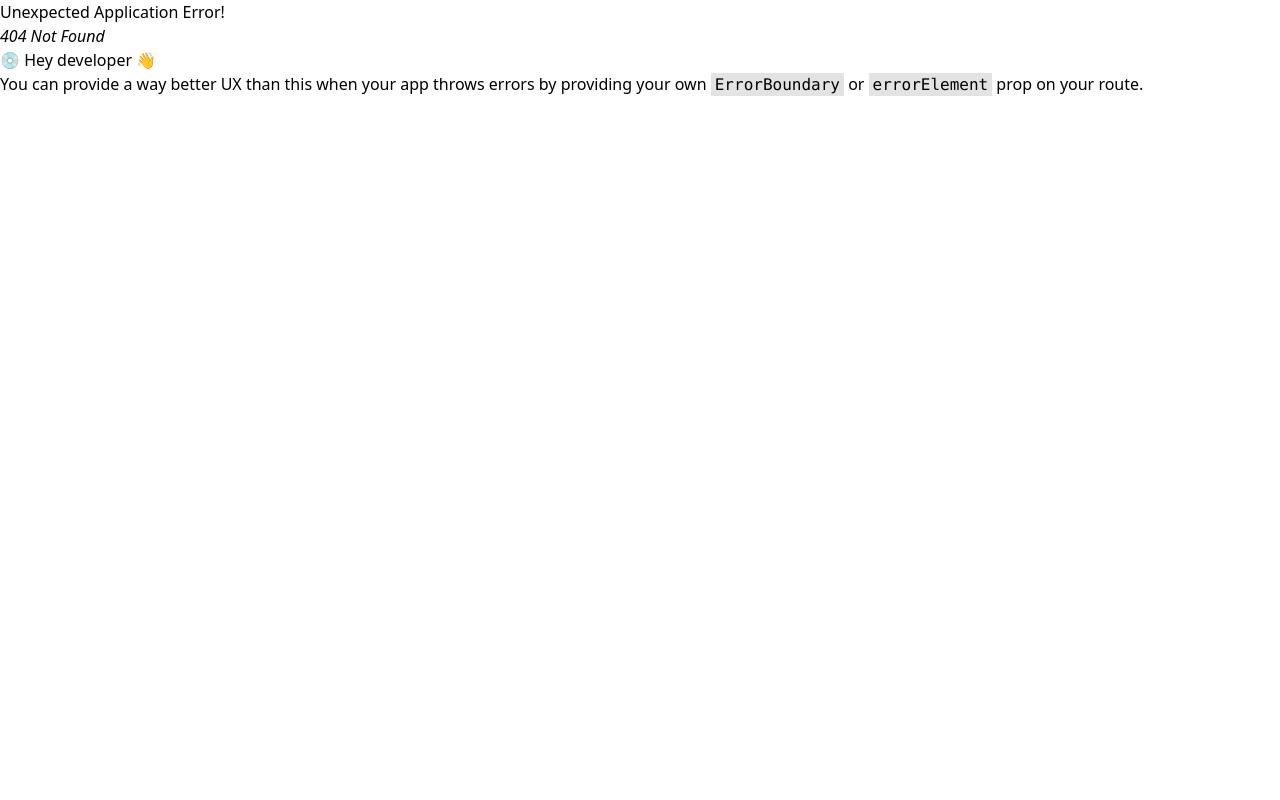
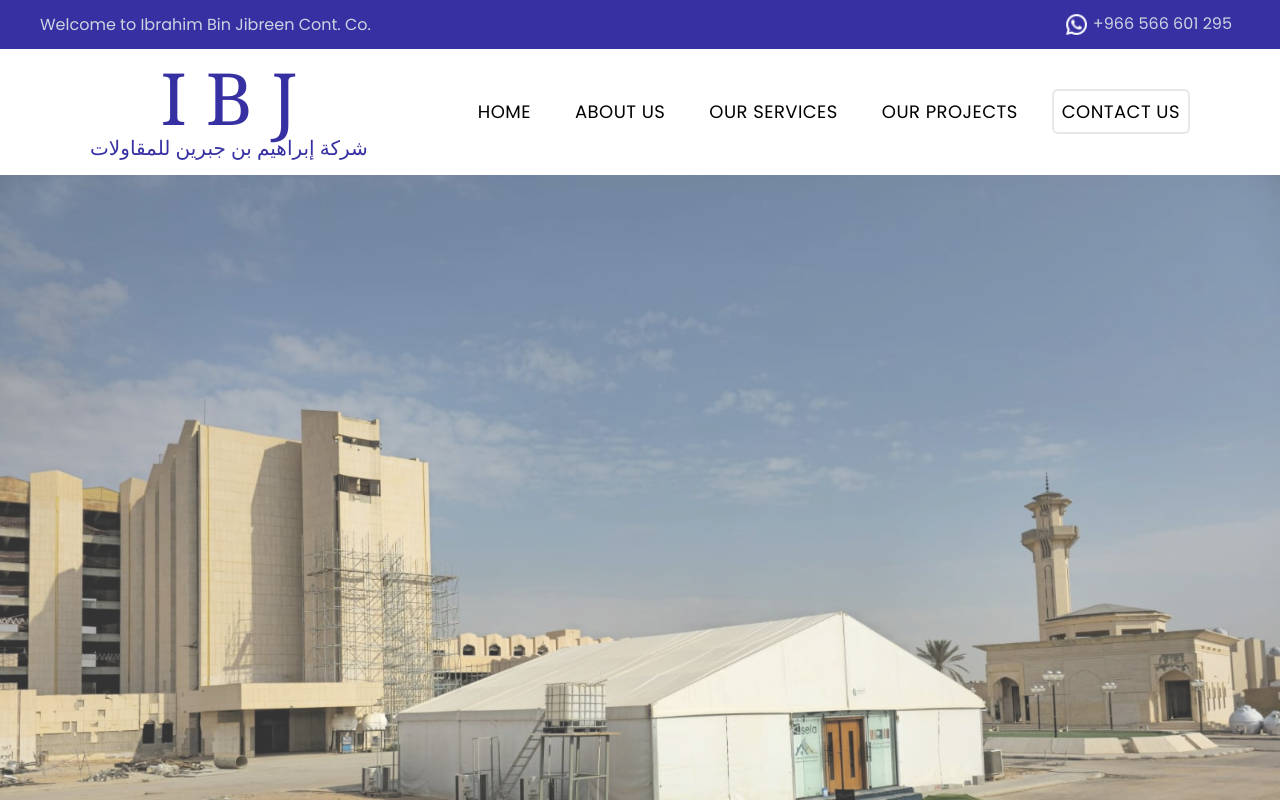
Before and after one commit to jeldrint/ibj-mep, a React (Vite) app: page /about-us in a window 1280 px wide. Before the commit this address had no page. Shown: the top 800 px of the page. Built offline with nearby package versions, Linux system fonts and the light colour scheme.

Commit message:
Routing for pages complete

```diff
--- a/src/App.tsx
+++ b/src/App.tsx
@@ -1,13 +1,12 @@
+import { Outlet } from "react-router-dom";
 import Header from "./components/Header";
-import HomePage from "./components/HomePage";
-
 
 const App = () => {
   return (
     <div className="min-h-screen font-poppins">
       <div className="h-screen w-full flex flex-col">
         <Header />
-        <HomePage />
+        <Outlet />
       </div>
     </div>
   )
--- /dev/null
+++ b/src/components/About.tsx
@@ -0,0 +1,11 @@
+import pic2 from '../images/2.jpg'
+
+const About = () : React.ReactElement => {
+  return(
+    <div className="h-full">
+      <img alt='site image 1' src={pic2} className='opacity-80' />
+    </div>
+  )
+}
+
+export default About;
--- /dev/null
+++ b/src/components/Contact.tsx
@@ -0,0 +1,10 @@
+
+const Contact = () : React.ReactElement => {
+  return(
+    <div className="h-full bg-green-500">
+
+    </div>
+  )
+}
+
+export default Contact;
--- a/src/components/Header.tsx
+++ b/src/components/Header.tsx
@@ -1,5 +1,6 @@
 import { useState } from "react";
 import icon1 from '../images/icon1.png'
+import { Link } from "react-router-dom";
 
 
 const Header = () : React.ReactElement => {
@@ -24,18 +25,18 @@ const Header = () : React.ReactElement => {
 
          <div className="flex items-center justify-around py-3 px-4 md:px-6 lg:px-10">
             {/* IBJ Logo */}
-            <div className="flex flex-col cursor-pointer font-serif text-center text-indigo-800">
+            <Link to='/' className="flex flex-col cursor-pointer font-serif text-center text-indigo-800">
                <span className="text-4xl md:text-[41px] lg:text-7xl min-w-24 cursor-pointer">I B J</span>
                <span className="lg:text-[20px]">شركة إبراهيم بن جبرين للمقاولات</span>
-            </div>
+            </Link>
 
             {/* Menu for large screens */}
-            <ul className="hidden sm:flex items-center list-none tracking-wide gap-x-2 md:gap-x-4 lg:gap-x-6 text-sm md:text-base lg:text-lg text-center">
-               <li className="rounded-sm cursor-pointer border-2 p-2 border-transparent duration-200 hover:border-b-indigo-700 hover:opacity-80">HOME</li>
-               <li className="rounded-sm cursor-pointer border-2 p-2 border-transparent duration-200 hover:border-b-indigo-700 hover:opacity-80">ABOUT US</li>
-               <li className="rounded-sm cursor-pointer border-2 p-2 border-transparent duration-200 hover:border-b-indigo-700 hover:opacity-80">OUR SERVICES</li>
-               <li className="rounded-sm cursor-pointer border-2 p-2 border-transparent duration-200 hover:border-b-indigo-700 hover:opacity-80">OUR PROJECTS</li>
-               <li className="rounded-md cursor-pointer border-2 p-2 duration-200 hover:border-indigo-700 hover:bg-slate-200 hover:opacity-80">CONTACT US</li>
+            <ul className="hidden sm:flex items-center list-none tracking-wide gap-x-2 lg:gap-x-6 text-sm md:text-base lg:text-lg text-center text-nowrap">
+               <li><Link to='/' className="rounded-sm cursor-pointer border-2 p-2 border-transparent duration-200 hover:border-b-indigo-700 hover:opacity-80">HOME</Link></li>
+               <li><Link to='/about-us' className="rounded-sm cursor-pointer border-2 p-2 border-transparent duration-200 hover:border-b-indigo-700 hover:opacity-80">ABOUT US</Link></li>
+               <li><Link to='/services' className="rounded-sm cursor-pointer border-2 p-2 border-transparent duration-200 hover:border-b-indigo-700 hover:opacity-80">OUR SERVICES</Link></li>
+               <li><Link to='/projects' className="rounded-sm cursor-pointer border-2 p-2 border-transparent duration-200 hover:border-b-indigo-700 hover:opacity-80">OUR PROJECTS</Link></li>
+               <li><Link to='/contact-us' className="rounded-md cursor-pointer border-2 p-2 duration-200 hover:border-indigo-700 hover:bg-slate-200 hover:opacity-80">CONTACT US</Link></li>
             </ul>
 
             {/* Menu for small screens */}
--- /dev/null
+++ b/src/components/Projects.tsx
@@ -0,0 +1,10 @@
+
+const Projects = () : React.ReactElement => {
+  return(
+    <div className="h-full bg-red-500">
+
+    </div>
+  )
+}
+
+export default Projects;
--- /dev/null
+++ b/src/components/Services.tsx
@@ -0,0 +1,10 @@
+
+const Services = () : React.ReactElement => {
+  return(
+    <div className="h-full bg-amber-500">
+
+    </div>
+  )
+}
+
+export default Services;
```
Also changed, not shown: src/Router.tsx (+11 -1 lines), src/images/2.jpg (added).
